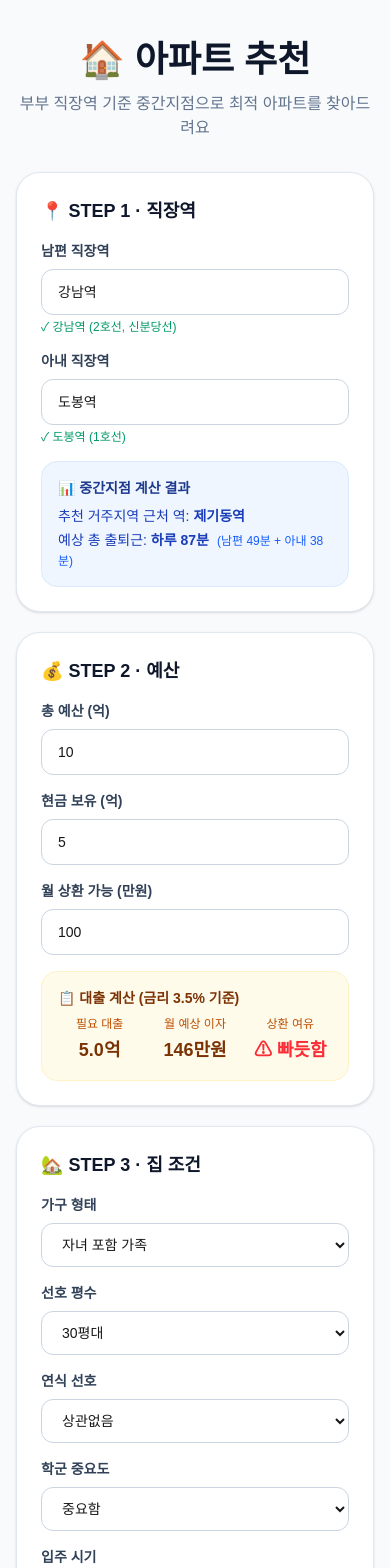
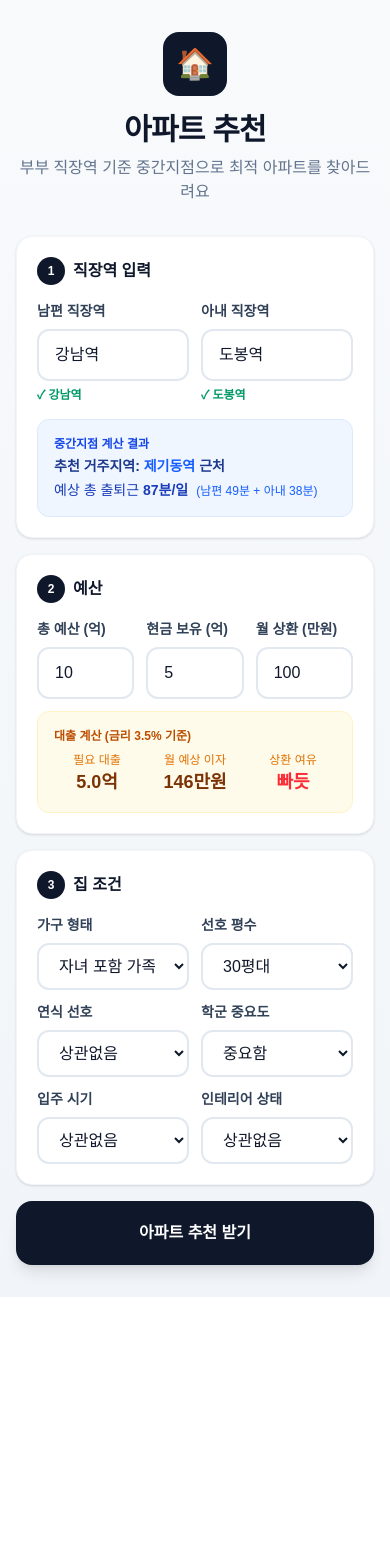
Before and after one commit to jonghyuck777/apt-fit-home, a Next.js app: page / in a window 390 px wide. Shown: the top 1568 px of the page. After the commit the page ends 1297 px from the top, so only its background shows below. Built offline with nearby package versions, Linux system fonts and the light colour scheme.

Commit message:
improve design and mobile

```diff
--- a/app/page.tsx
+++ b/app/page.tsx
@@ -7,16 +7,11 @@ import { findStation, getMidpoint, getNearestStation, estimateCommuteMinutes } f
 export default function HomePage() {
   const router = useRouter();
 
-  // 직장역
   const [stationA, setStationA] = useState("강남역");
   const [stationB, setStationB] = useState("도봉역");
-
-  // 예산
   const [budget, setBudget] = useState("10");
   const [cash, setCash] = useState("5");
   const [monthlyRepay, setMonthlyRepay] = useState("100");
-
-  // 집 조건
   const [household, setHousehold] = useState("family");
   const [pyeong, setPyeong] = useState("30");
   const [buildAge, setBuildAge] = useState("any");
@@ -32,11 +27,10 @@ export default function HomePage() {
   const commuteB = foundB && nearestStation ? estimateCommuteMinutes(nearestStation, foundB) : null;
   const totalCommute = commuteA && commuteB ? commuteA + commuteB : null;
 
-  // 대출 계산
   const budgetNum = Number(budget) || 0;
   const cashNum = Number(cash) || 0;
   const loanNeeded = Math.max(0, budgetNum - cashNum);
-  const monthlyInterest = Math.round((loanNeeded * 100000000 * 0.035) / 12 / 10000); // 금리 3.5% 기준 월 이자 (만원)
+  const monthlyInterest = Math.round((loanNeeded * 100000000 * 0.035) / 12 / 10000);
 
   const handleSearch = () => {
     if (!foundA || !foundB) return;
@@ -47,67 +41,75 @@ export default function HomePage() {
       midLng: midpoint?.lng.toString() ?? "",
       nearStation: nearestStation?.name ?? "",
     });
-    router.push(`/results?${params.toString()}`);
+    router.push("/results?" + params.toString());
   };
 
+  const inputClass = "w-full rounded-xl border-2 border-slate-200 bg-white px-4 py-3 text-base font-medium text-slate-900 outline-none transition focus:border-blue-500 focus:ring-2 focus:ring-blue-100 placeholder:text-slate-400";
+  const selectClass = "w-full rounded-xl border-2 border-slate-200 bg-white px-4 py-3 text-base font-medium text-slate-900 outline-none transition focus:border-blue-500 focus:ring-2 focus:ring-blue-100";
+  const labelClass = "mb-2 block text-sm font-bold text-slate-700";
+
   return (
-    <main className="min-h-screen bg-slate-50">
-      <div className="mx-auto max-w-3xl px-4 py-10">
+    <main className="min-h-screen bg-gradient-to-b from-slate-50 to-slate-100">
+      <div className="mx-auto max-w-2xl px-4 py-8">
 
         {/* 헤더 */}
         <div className="mb-8 text-center">
-          <h1 className="text-4xl font-bold text-slate-900">🏠 아파트 추천</h1>
-          <p className="mt-3 text-slate-500">
-            부부 직장역 기준 중간지점으로 최적 아파트를 찾아드려요
-          </p>
+          <div className="inline-flex items-center justify-center w-16 h-16 bg-slate-900 rounded-2xl mb-4">
+            <span className="text-3xl">🏠</span>
+          </div>
+          <h1 className="text-3xl font-extrabold text-slate-900 tracking-tight">아파트 추천</h1>
+          <p className="mt-2 text-base text-slate-500 font-medium">부부 직장역 기준 중간지점으로 최적 아파트를 찾아드려요</p>
         </div>
 
-        <div className="space-y-5">
+        <div className="space-y-4">
 
           {/* STEP 1 - 직장역 */}
-          <section className="rounded-3xl border border-slate-200 bg-white p-6 shadow-sm">
-            <h2 className="mb-4 text-lg font-bold text-slate-900">📍 STEP 1 · 직장역</h2>
-            <div className="grid gap-4 md:grid-cols-2">
+          <section className="rounded-2xl bg-white p-5 shadow-sm border border-slate-100">
+            <div className="flex items-center gap-2 mb-4">
+              <span className="flex items-center justify-center w-7 h-7 rounded-full bg-slate-900 text-white text-xs font-bold">1</span>
+              <h2 className="text-base font-bold text-slate-900">직장역 입력</h2>
+            </div>
+            <div className="grid gap-3 grid-cols-2">
               <div>
-                <label className="mb-2 block text-sm font-semibold text-slate-700">남편 직장역</label>
+                <label className={labelClass}>남편 직장역</label>
                 <input
                   value={stationA}
                   onChange={(e) => setStationA(e.target.value)}
                   placeholder="예: 강남역"
-                  className="w-full rounded-xl border border-slate-300 px-4 py-3 text-sm outline-none focus:border-slate-500"
+                  className={inputClass}
                 />
                 {foundA ? (
-                  <p className="mt-1 text-xs text-emerald-600">✓ {foundA.name} ({foundA.lines.join(", ")})</p>
+                  <p className="mt-1.5 text-xs font-semibold text-emerald-600">✓ {foundA.name}</p>
                 ) : stationA ? (
-                  <p className="mt-1 text-xs text-red-500">역을 찾지 못했어요</p>
+                  <p className="mt-1.5 text-xs font-semibold text-red-500">역을 찾지 못했어요</p>
                 ) : null}
               </div>
               <div>
-                <label className="mb-2 block text-sm font-semibold text-slate-700">아내 직장역</label>
+                <label className={labelClass}>아내 직장역</label>
                 <input
                   value={stationB}
                   onChange={(e) => setStationB(e.target.value)}
                   placeholder="예: 도봉역"
-                  className="w-full rounded-xl border border-slate-300 px-4 py-3 text-sm outline-none focus:border-slate-500"
+                  className={inputClass}
                 />
                 {foundB ? (
-                  <p className="mt-1 text-xs text-emerald-600">✓ {foundB.name} ({foundB.lines.join(", ")})</p>
+                  <p className="mt-1.5 text-xs font-semibold text-emerald-600">✓ {foundB.name}</p>
                 ) : stationB ? (
-                  <p className="mt-1 text-xs text-red-500">역을 찾지 못했어요</p>
+                  <p className="mt-1.5 text-xs font-semibold text-red-500">역을 찾지 못했어요</p>
                 ) : null}
               </div>
             </div>
 
             {nearestStation && (
-              <div className="mt-4 rounded-2xl border border-blue-100 bg-blue-50 p-4">
-                <p className="text-sm font-semibold text-blue-900">📊 중간지점 계산 결과</p>
-                <p className="mt-2 text-sm text-blue-800">
-                  추천 거주지역 근처 역: <span className="font-bold">{nearestStation.name}</span>
+              <div className="mt-4 rounded-xl bg-blue-50 border border-blue-100 p-4">
+                <p className="text-xs font-bold text-blue-700 mb-1">중간지점 계산 결과</p>
+                <p className="text-sm font-bold text-blue-900">
+                  추천 거주지역: <span className="text-blue-600">{nearestStation.name}</span> 근처
                 </p>
                 {totalCommute && (
-                  <p className="mt-1 text-sm text-blue-800">
-                    예상 총 출퇴근: <span className="font-bold">하루 {totalCommute}분</span>
-                    <span className="ml-2 text-xs text-blue-600">(남편 {commuteA}분 + 아내 {commuteB}분)</span>
+                  <p className="text-sm text-blue-800 mt-1">
+                    예상 총 출퇴근 <span className="font-bold">{totalCommute}분/일</span>
+                    <span className="text-xs text-blue-600 ml-2">(남편 {commuteA}분 + 아내 {commuteB}분)</span>
                   </p>
                 )}
               </div>
@@ -115,54 +117,42 @@ export default function HomePage() {
           </section>
 
           {/* STEP 2 - 예산 */}
-          <section className="rounded-3xl border border-slate-200 bg-white p-6 shadow-sm">
-            <h2 className="mb-4 text-lg font-bold text-slate-900">💰 STEP 2 · 예산</h2>
-            <div className="grid gap-4 md:grid-cols-3">
+          <section className="rounded-2xl bg-white p-5 shadow-sm border border-slate-100">
+            <div className="flex items-center gap-2 mb-4">
+              <span className="flex items-center justify-center w-7 h-7 rounded-full bg-slate-900 text-white text-xs font-bold">2</span>
+              <h2 className="text-base font-bold text-slate-900">예산</h2>
+            </div>
+            <div className="grid gap-3 grid-cols-3">
               <div>
-                <label className="mb-2 block text-sm font-semibold text-slate-700">총 예산 (억)</label>
-                <input
-                  value={budget}
-                  onChange={(e) => setBudget(e.target.value)}
-                  type="number" step="0.5"
-                  className="w-full rounded-xl border border-slate-300 px-4 py-3 text-sm outline-none focus:border-slate-500"
-                />
+                <label className={labelClass}>총 예산 (억)</label>
+                <input value={budget} onChange={(e) => setBudget(e.target.value)} type="number" step="0.5" placeholder="10" className={inputClass} />
               </div>
               <div>
-                <label className="mb-2 block text-sm font-semibold text-slate-700">현금 보유 (억)</label>
-                <input
-                  value={cash}
-                  onChange={(e) => setCash(e.target.value)}
-                  type="number" step="0.5"
-                  className="w-full rounded-xl border border-slate-300 px-4 py-3 text-sm outline-none focus:border-slate-500"
-                />
+                <label className={labelClass}>현금 보유 (억)</label>
+                <input value={cash} onChange={(e) => setCash(e.target.value)} type="number" step="0.5" placeholder="5" className={inputClass} />
               </div>
               <div>
-                <label className="mb-2 block text-sm font-semibold text-slate-700">월 상환 가능 (만원)</label>
-                <input
-                  value={monthlyRepay}
-                  onChange={(e) => setMonthlyRepay(e.target.value)}
-                  type="number" step="10"
-                  className="w-full rounded-xl border border-slate-300 px-4 py-3 text-sm outline-none focus:border-slate-500"
-                />
+                <label className={labelClass}>월 상환 (만원)</label>
+                <input value={monthlyRepay} onChange={(e) => setMonthlyRepay(e.target.value)} type="number" step="10" placeholder="100" className={inputClass} />
               </div>
             </div>
 
             {loanNeeded > 0 && (
-              <div className="mt-4 rounded-2xl border border-amber-100 bg-amber-50 p-4">
-                <p className="text-sm font-semibold text-amber-900">📋 대출 계산 (금리 3.5% 기준)</p>
-                <div className="mt-2 grid grid-cols-3 gap-3 text-center">
+              <div className="mt-3 rounded-xl bg-amber-50 border border-amber-100 p-4">
+                <p className="text-xs font-bold text-amber-700 mb-2">대출 계산 (금리 3.5% 기준)</p>
+                <div className="grid grid-cols-3 gap-3 text-center">
                   <div>
-                    <p className="text-xs text-amber-700">필요 대출</p>
-                    <p className="mt-1 text-lg font-bold text-amber-900">{loanNeeded.toFixed(1)}억</p>
+                    <p className="text-xs text-amber-600 font-medium">필요 대출</p>
+                    <p className="text-lg font-extrabold text-amber-900">{loanNeeded.toFixed(1)}억</p>
                   </div>
                   <div>
-                    <p className="text-xs text-amber-700">월 예상 이자</p>
-                    <p className="mt-1 text-lg font-bold text-amber-900">{monthlyInterest.toLocaleString()}만원</p>
+                    <p className="text-xs text-amber-600 font-medium">월 예상 이자</p>
+                    <p className="text-lg font-extrabold text-amber-900">{monthlyInterest.toLocaleString()}만원</p>
                   </div>
                   <div>
-                    <p className="text-xs text-amber-700">상환 여유</p>
-                    <p className={`mt-1 text-lg font-bold ${Number(monthlyRepay) >= monthlyInterest ? "text-emerald-600" : "text-red-500"}`}>
-                      {Number(monthlyRepay) >= monthlyInterest ? "✓ 가능" : "⚠ 빠듯함"}
+                    <p className="text-xs text-amber-600 font-medium">상환 여유</p>
+                    <p className={"text-lg font-extrabold " + (Number(monthlyRepay) >= monthlyInterest ? "text-emerald-600" : "text-red-500")}>
+                      {Number(monthlyRepay) >= monthlyInterest ? "여유" : "빠듯"}
                     </p>
                   </div>
                 </div>
@@ -171,22 +161,23 @@ export default function HomePage() {
           </section>
 
           {/* STEP 3 - 집 조건 */}
-          <section className="rounded-3xl border border-slate-200 bg-white p-6 shadow-sm">
-            <h2 className="mb-4 text-lg font-bold text-slate-900">🏡 STEP 3 · 집 조건</h2>
-            <div className="grid gap-4 md:grid-cols-2 xl:grid-cols-3">
+          <section className="rounded-2xl bg-white p-5 shadow-sm border border-slate-100">
+            <div className="flex items-center gap-2 mb-4">
+              <span className="flex items-center justify-center w-7 h-7 rounded-full bg-slate-900 text-white text-xs font-bold">3</span>
+              <h2 className="text-base font-bold text-slate-900">집 조건</h2>
+            </div>
+            <div className="grid gap-3 grid-cols-2">
               <div>
-                <label className="mb-2 block text-sm font-semibold text-slate-700">가구 형태</label>
-                <select value={household} onChange={(e) => setHousehold(e.target.value)}
-                  className="w-full rounded-xl border border-slate-300 px-4 py-3 text-sm outline-none focus:border-slate-500">
+                <label className={labelClass}>가구 형태</label>
+                <select value={household} onChange={(e) => setHousehold(e.target.value)} className={selectClass}>
                   <option value="single">1인 가구</option>
                   <option value="couple">부부 2인</option>
                   <option value="family">자녀 포함 가족</option>
                 </select>
               </div>
               <div>
-                <label className="mb-2 block text-sm font-semibold text-slate-700">선호 평수</label>
-                <select value={pyeong} onChange={(e) => setPyeong(e.target.value)}
-                  className="w-full rounded-xl border border-slate-300 px-4 py-3 text-sm outline-none focus:border-slate-500">
+                <label className={labelClass}>선호 평수</label>
+                <select value={pyeong} onChange={(e) => setPyeong(e.target.value)} className={selectClass}>
                   <option value="20">20평대</option>
                   <option value="30">30평대</option>
                   <option value="40">40평대</option>
@@ -194,39 +185,35 @@ export default function HomePage() {
                 </select>
               </div>
               <div>
-                <label className="mb-2 block text-sm font-semibold text-slate-700">연식 선호</label>
-                <select value={buildAge} onChange={(e) => setBuildAge(e.target.value)}
-                  className="w-full rounded-xl border border-slate-300 px-4 py-3 text-sm outline-none focus:border-slate-500">
+                <label className={labelClass}>연식 선호</label>
+                <select value={buildAge} onChange={(e) => setBuildAge(e.target.value)} className={selectClass}>
                   <option value="new">신축 (5년 이내)</option>
                   <option value="recent">준신축 (10년 이내)</option>
                   <option value="any">상관없음</option>
-                  <option value="old">구축 선호 (가성비)</option>
+                  <option value="old">구축 (가성비)</option>
                 </select>
               </div>
               <div>
-                <label className="mb-2 block text-sm font-semibold text-slate-700">학군 중요도</label>
-                <select value={school} onChange={(e) => setSchool(e.target.value)}
-                  className="w-full rounded-xl border border-slate-300 px-4 py-3 text-sm outline-none focus:border-slate-500">
+                <label className={labelClass}>학군 중요도</label>
+                <select value={school} onChange={(e) => setSchool(e.target.value)} className={selectClass}>
                   <option value="yes">중요함</option>
                   <option value="any">보통</option>
                   <option value="no">안 봄</option>
                 </select>
               </div>
               <div>
-                <label className="mb-2 block text-sm font-semibold text-slate-700">입주 시기</label>
-                <select value={moveIn} onChange={(e) => setMoveIn(e.target.value)}
-                  className="w-full rounded-xl border border-slate-300 px-4 py-3 text-sm outline-none focus:border-slate-500">
+                <label className={labelClass}>입주 시기</label>
+                <select value={moveIn} onChange={(e) => setMoveIn(e.target.value)} className={selectClass}>
                   <option value="immediate">즉시 입주</option>
                   <option value="6months">6개월 이내</option>
                   <option value="any">상관없음</option>
                 </select>
               </div>
               <div>
-                <label className="mb-2 block text-sm font-semibold text-slate-700">인테리어 상태</label>
-                <select value={interior} onChange={(e) => setInterior(e.target.value)}
-                  className="w-full rounded-xl border border-slate-300 px-4 py-3 text-sm outline-none focus:border-slate-500">
+                <label className={labelClass}>인테리어 상태</label>
+                <select value={interior} onChange={(e) => setInterior(e.target.value)} className={selectClass}>
                   <option value="any">상관없음</option>
-                  <option value="fresh">깔끔한 상태 선호</option>
+                  <option value="fresh">깔끔한 상태</option>
                   <option value="ok">부분 수리 가능</option>
                   <option value="reno">전체 리모델링 가능</option>
                 </select>
@@ -238,9 +225,9 @@ export default function HomePage() {
           <button
             onClick={handleSearch}
             disabled={!foundA || !foundB}
-            className="w-full rounded-2xl bg-slate-900 py-5 text-base font-bold text-white transition hover:bg-slate-700 disabled:bg-slate-300"
+            className="w-full rounded-2xl bg-slate-900 py-5 text-base font-extrabold text-white shadow-lg transition hover:bg-slate-700 active:scale-95 disabled:bg-slate-300 disabled:shadow-none"
           >
-            {!foundA || !foundB ? "역 이름을 확인해주세요" : "🔍 아파트 추천 받기"}
+            {!foundA || !foundB ? "역 이름을 확인해주세요" : "아파트 추천 받기"}
           </button>
 
         </div>
```
